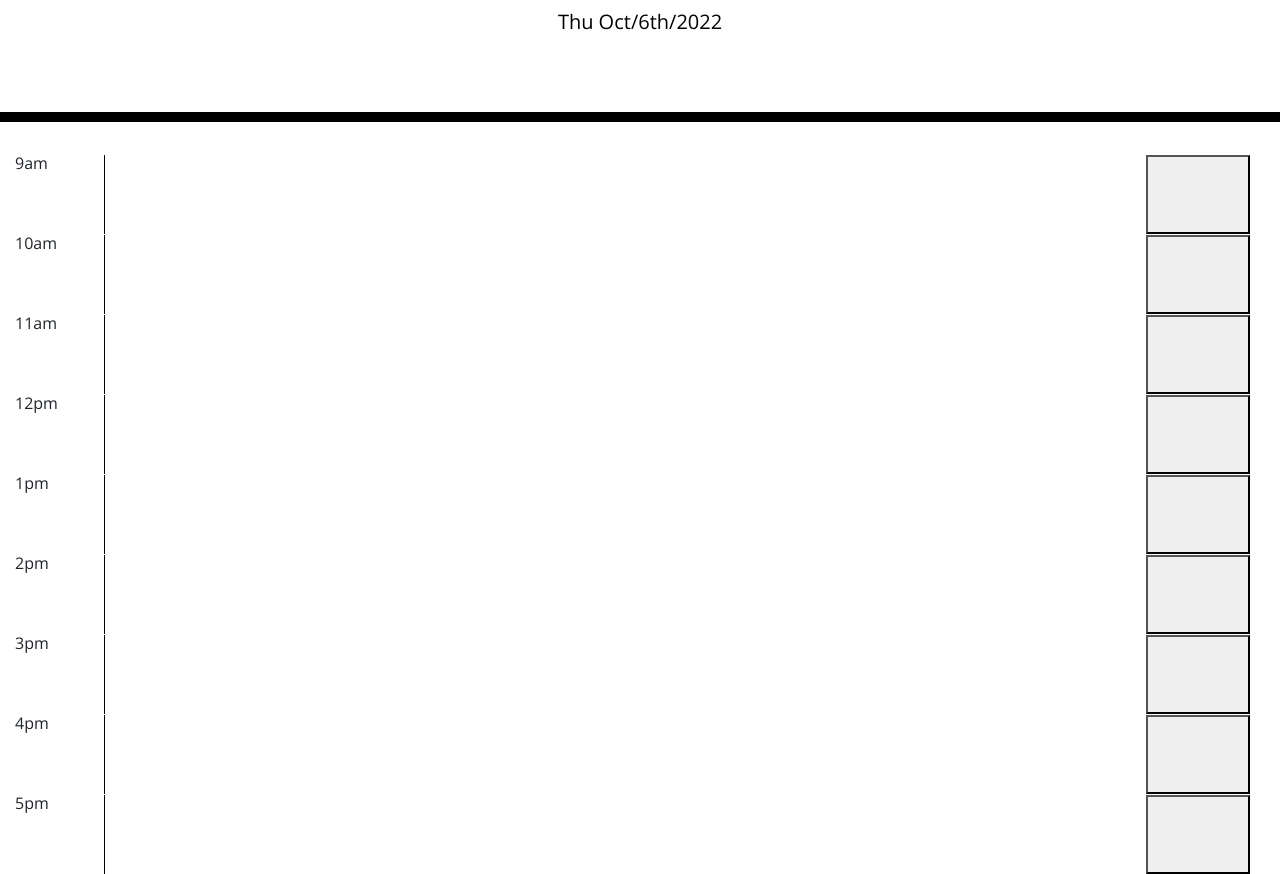
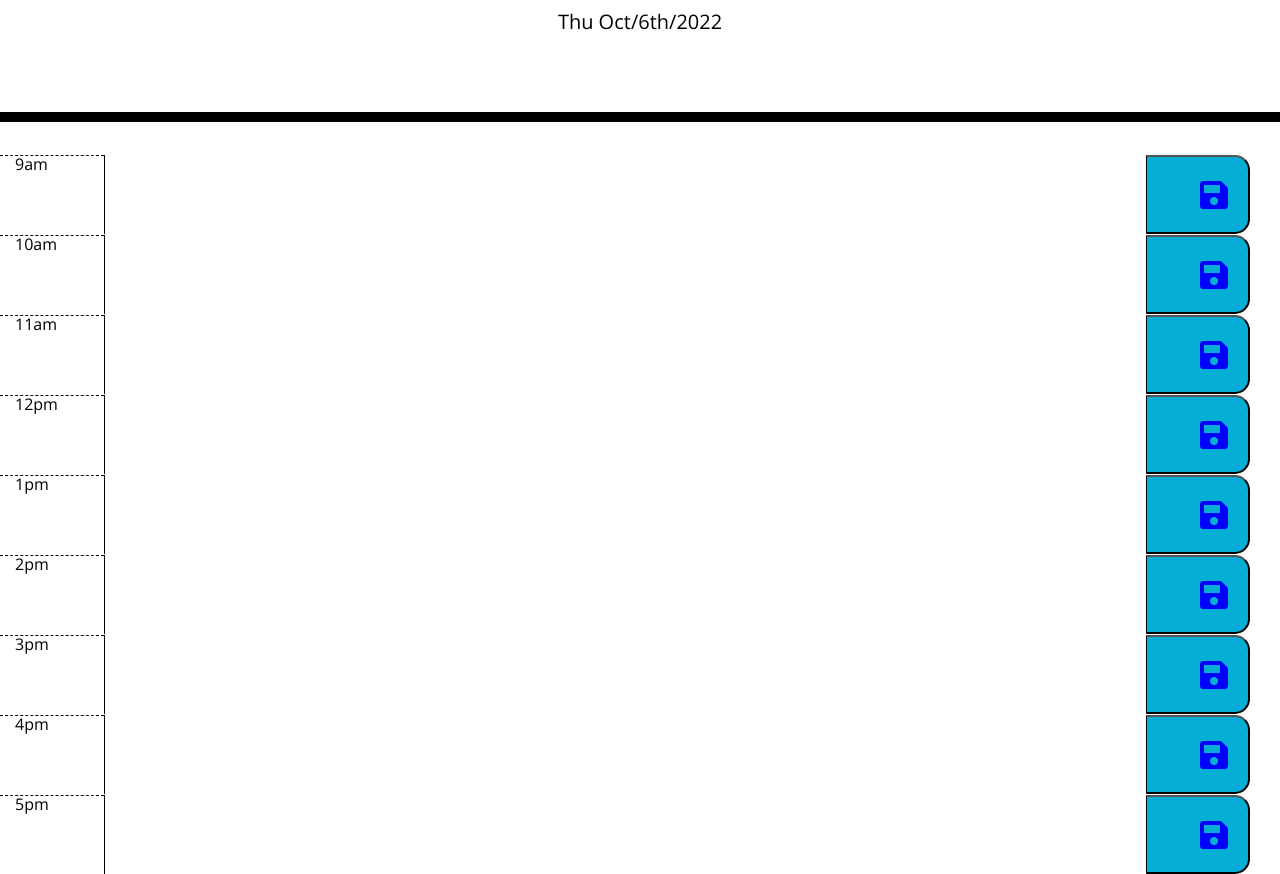
Before and after one commit to Mrwaynejames/schedule, a plain HTML site: page index.html in a window 1280 px wide. Shown: the part 182-1056 px from the top of the page. Drawn offline with nearby package versions, Linux system fonts and the light colour scheme.

Commit message:
made class name changes

```diff
--- a/index.html
+++ b/index.html
@@ -33,57 +33,75 @@
 
       </div>
       <div class = "row col-12">
-          <div class = "time col-1">9am</div>
+        <div class = "hour col-1">9am</div>
         <textarea class="col-10" id="9"></textarea>
-          <button class="save col-1"></button>
+        <button class="saveBtn col-1">
+        <i class = "fas fa-save fa-2x"></i>
+      </button>
       </div>
 
       <div class = "row col-12">
-          <div class = "time col-1">10am</div>
+        <div class = "hour col-1">10am</div>
         <textarea class="col-10" id="10"></textarea>
-          <button class="save col-1"></button>
+        <button class="saveBtn col-1">
+        <i class = "fas fa-save fa-2x"></i>
+      </button>
       </div>
 
       <div class = "row col-12">
-          <div class = "time col-1">11am</div>
+        <div class = "hour col-1">11am</div>
         <textarea class="col-10" id="11"></textarea>
-          <button class="save col-1"></button>
+        <button class="saveBtn col-1">
+        <i class = "fas fa-save fa-2x"></i>
+      </button>
       </div>
 
       <div class = "row col-12">
-          <div class = "time col-1">12pm</div>
+        <div class = "hour col-1">12pm</div>
         <textarea class="col-10" id="12"></textarea>
-          <button class="save col-1"></button>
+        <button class="saveBtn col-1">
+        <i class = "fas fa-save fa-2x"></i>
+      </button>
       </div>
 
       <div class = "row col-12">
-          <div class = "time col-1">1pm</div>
+        <div class = "hour col-1">1pm</div>
         <textarea class="col-10" id="1"></textarea>
-          <button class="save col-1"></button>
+        <button class="saveBtn col-1">
+        <i class = "fas fa-save fa-2x"></i>
+      </button>
       </div>
 
       <div class = "row col-12">
-          <div class = "time col-1">2pm</div>
+        <div class = "hour col-1">2pm</div>
         <textarea class="col-10" id="2"></textarea>
-          <button class="save col-1"></button>
+        <button class="saveBtn col-1">
+        <i class = "fas fa-save fa-2x"></i>
+      </button>
       </div>
 
       <div class = "row col-12">
-          <div class = "time col-1">3pm</div>
+        <div class = "hour col-1">3pm</div>
         <textarea class="col-10" id="3"></textarea>
-          <button class="save col-1"></button>
+        <button class="saveBtn col-1">
+        <i class = "fas fa-save fa-2x"></i>
+      </button>
       </div>
 
       <div class = "row col-12">
-          <div class = "time col-1">4pm</div>
+        <div class = "hour col-1">4pm</div>
         <textarea class="col-10" id="4"></textarea>
-          <button class="save col-1"></button>
+        <button class="saveBtn col-1">
+        <i class = "fas fa-save fa-2x"></i>
+      </button>
       </div>
 
       <div class = "row col-12">
-          <div class = "time col-1">5pm</div>
+        <div class = "hour col-1">5pm</div>
         <textarea class="col-10" id="5"></textarea>
-          <button class="save col-1"></button>
+        <button class="saveBtn col-1">
+        <i class = "fas fa-save fa-2x"></i>
+        </button>
       </div>
 
 
--- a/script.js
+++ b/script.js
@@ -1,2 +1,11 @@
 var today = moment();
 $("#currentDay").text(today.format("ddd MMM/Do/YYYY"));
+
+//var saveButton = document.getElementsByClassName("save");
+//saveButton.setAttribute("style", "backgroundColor:blue");
+
+var btnEl = document.querySelectorAll("button");
+
+for (var i = 0; i < btnEl.length; i++) {
+btnEl[i].setAttribute("style", "color:blue");
+}
--- a/style.css
+++ b/style.css
@@ -67,5 +67,7 @@ textarea{
 
 .saveBtn i:hover {
   font-size: 20px;
+  color:  black;
   transition: all .3s ease-in-out;
+
 }
```
Lines whose indentation alone changed are shown as unchanged.
